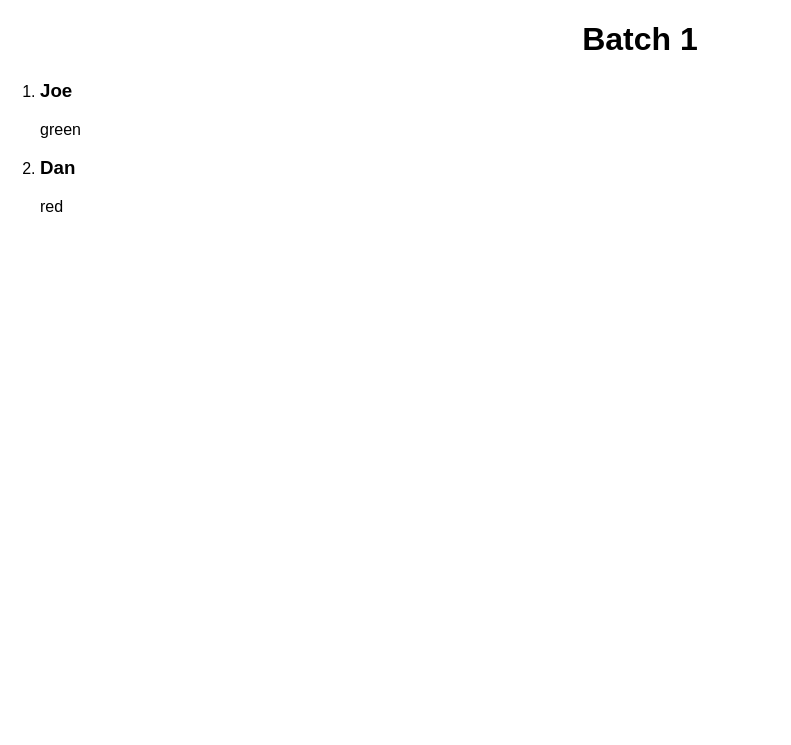
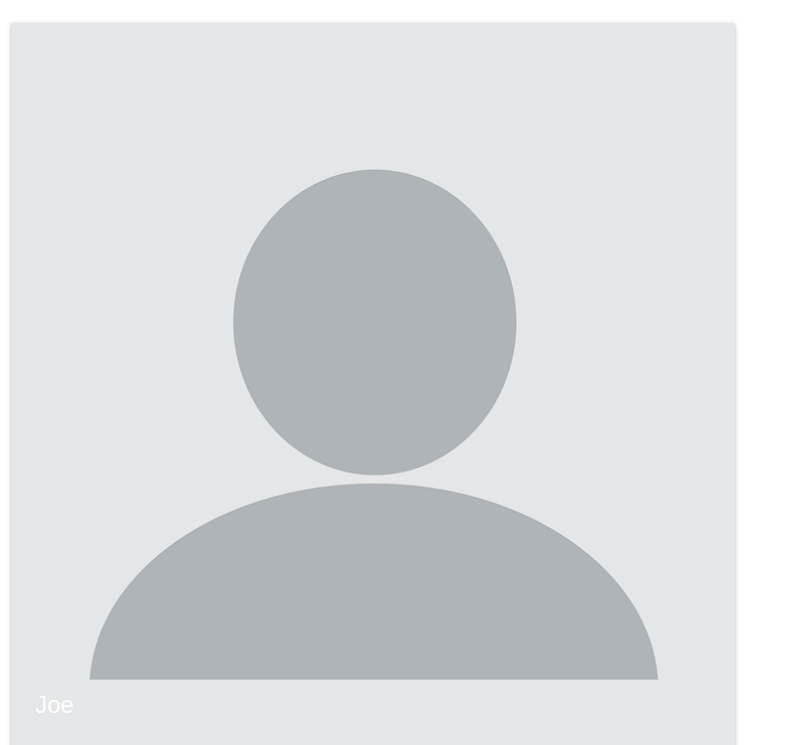
Before and after one commit to bportheine/Teachers_Evaluation_Front-End, a React (Create React App) app in the folder teacher_evalualtion_react/: page /batch in a window 1280 px wide. Shown: the top 745 px of the page, without its empty margins (0-791 px from the left). Built offline with nearby package versions, Linux system fonts and the light colour scheme.

Commit message:
adds material css to index.html and applies to batch component to make student cards

```diff
--- a/teacher_evalualtion_react/public/index.html
+++ b/teacher_evalualtion_react/public/index.html
@@ -19,6 +19,13 @@
       work correctly both with client-side routing and a non-root public URL.
       Learn how to configure a non-root public URL by running `npm run build`.
     -->
+    <!--Import Google Icon Font-->
+     <link href="https://fonts.googleapis.com/icon?family=Material+Icons" rel="stylesheet">
+     <!--Import materialize.css-->
+     <link rel="stylesheet" href="https://cdnjs.cloudflare.com/ajax/libs/materialize/1.0.0-beta/css/materialize.min.css">
+
+     <!--Let browser know website is optimized for mobile-->
+     <meta name="viewport" content="width=device-width, initial-scale=1.0"/>
     <title>React App</title>
   </head>
   <body>
@@ -36,5 +43,7 @@
       To begin the development, run `npm start` or `yarn start`.
       To create a production bundle, use `npm run build` or `yarn build`.
     -->
+    <!--JavaScript at end of body for optimized loading-->
+      <script src="https://cdnjs.cloudflare.com/ajax/libs/materialize/1.0.0-beta/js/materialize.min.js"></script>
   </body>
 </html>
--- a/teacher_evalualtion_react/src/containers/Batch.js
+++ b/teacher_evalualtion_react/src/containers/Batch.js
@@ -63,19 +63,34 @@ static PropTypes = {
   render() {
     return (
       <div>
-      <Title content="Batch 1" />
-      <ol>
+      <ul>
         {batch.students.map(s =>
         <li>
-          <h3>{s.name}</h3>
+        <div class="row">
+          <div class="col s12 m7">
+            <div class="card">
+              <div class="card-image">
+                <img src={"blank-profile-picture.png"} alt="student"/>
+                <span class="card-title">{s.name}</span>
+              </div>
+              <div class="card-content">
                 {s.evaluations.map(e =>
                   <div>
                     <p>{e.color}</p>
                   </div>
                 )}
+              </div>
+              <div class="card-action">
+                <a href="#">EVALUATE</a>
+              </div>
+            </div>
+          </div>
+        </div>
         </li>)}
-      </ol>
+        </ul>
       </div>
+
+
     )
   }
 }
--- a/teacher_evalualtion_react/src/containers/Student.js
+++ b/teacher_evalualtion_react/src/containers/Student.js
@@ -2,9 +2,63 @@ import React, { PureComponent } from 'react'
 import PropTypes from 'prop-types'
 import Title from '../components/Title'
 
+const batch = {
+  "id": 1,
+  "start_date": "2018-03-02",
+  "end_date": "2018-06-02",
+  "students": [
+    {
+    "id": 1,
+    "name": "Joe",
+    "photo": "blank-profile-picture.png",
+    "evaluations": [
+      {
+      "id": 1,
+      "date": "2018-03-25",
+      "color": "green",
+      "comment": "All's good in the hood",
+      "teacher-id": 1,
+      }
+    ]
+    },
+    {
+    "id": 2,
+    "name": "Dan",
+    "photo": "blank-profile-picture.png",
+    "evaluations": [
+      {
+      "id": 1,
+      "date": "2018-03-25",
+      "color": "red",
+      "comment": "Not so good in the hood",
+      "teacher_id": 1,
+      }
+    ]
+    }
+  ]
+}
+
 class Student extends PureComponent {
-  static propTypes = {
-    }
+
+static PropTypes = {
+  batch: PropTypes.objectOf(PropTypes.shape({
+    id: PropTypes.number.isRequired,
+    start_date: PropTypes.string.isRequired,
+    end_date: PropTypes.string.isRequired,
+    students: PropTypes.arrayOf(PropTypes.shape({
+      id: PropTypes.number.isRequired,
+      name: PropTypes.string.isRequired,
+      photo: PropTypes.string.isRequired,
+      evaluations: PropTypes.arrayOf(PropTypes.shape({
+        id: PropTypes.number.isRequired,
+        date: PropTypes.string.isRequired,
+        color: PropTypes.string.isRequired,
+        comment: PropTypes.string.isRequired,
+        teacher_id: PropTypes.number.isRequired
+      })).isRequired
+    })).isRequired
+  })).isRequired
+}
 
   render() {
     return (
```
Lines whose indentation alone changed are shown as unchanged.
